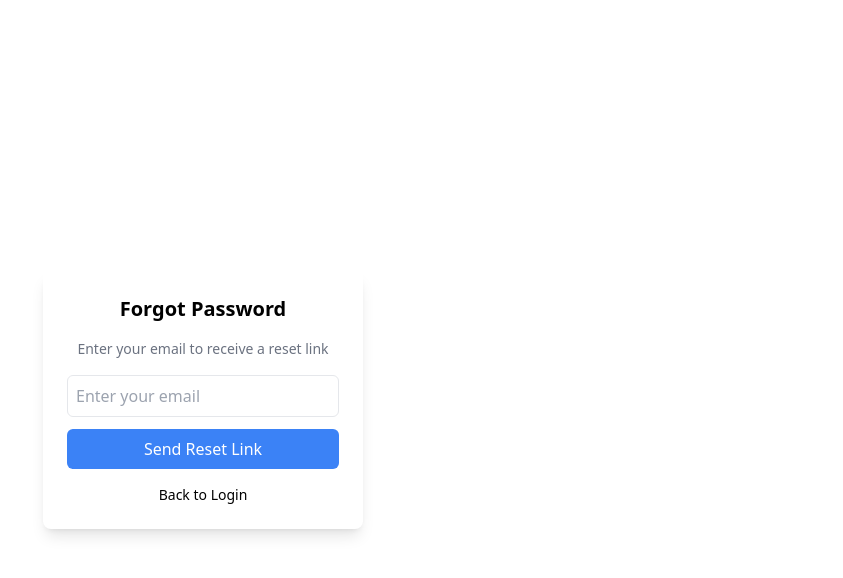
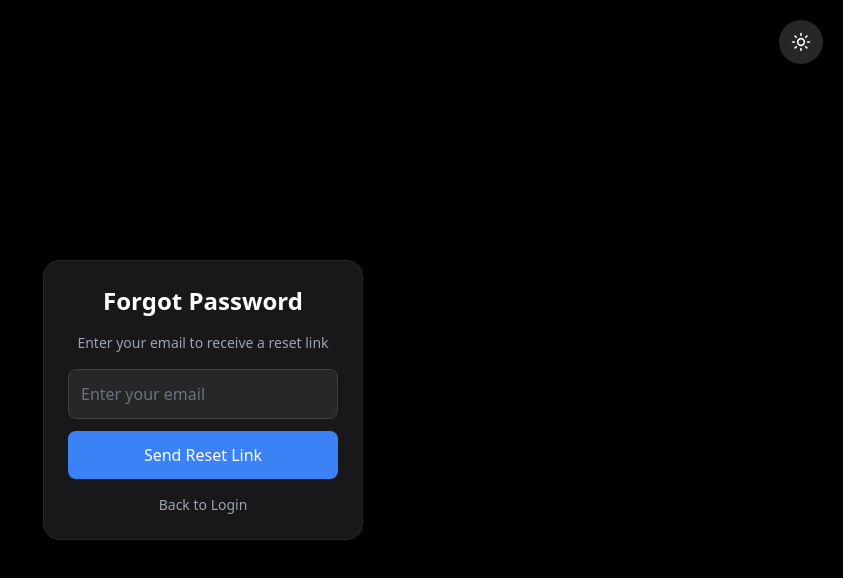
Before and after one commit to nitin01924/note-app, a React (Vite) app in the folder Frontend/: page /forgot-password in a window 1280 px wide. Shown: the top 578 px of the page, without its empty margins (437-1280 px from the left). Built offline with nearby package versions, Linux system fonts and the light colour scheme.

Commit message:
Add: dark mode toggle to forgot password page

```diff
--- a/Frontend/package.json
+++ b/Frontend/package.json
@@ -11,6 +11,7 @@
   },
   "dependencies": {
     "@vercel/analytics": "^2.0.1",
+    "lucide-react": "^1.16.0",
     "react": "^19.2.4",
     "react-dom": "^19.2.4",
     "react-router-dom": "^7.13.2",
--- a/Frontend/src/pages/ForgotPassword.jsx
+++ b/Frontend/src/pages/ForgotPassword.jsx
@@ -2,10 +2,12 @@ import { useState } from "react";
 import { toast } from "react-toastify";
 import { apiRequest } from "../utils/api";
 import { useNavigate } from "react-router-dom";
+import { Moon, Sun } from "lucide-react";
 
 function ForgotPassword() {
   const [email, setEmail] = useState("");
   const [loading, setLoading] = useState(false);
+  const [darkMode, setDarkMode] = useState(true);
 
   const navigate = useNavigate();
 
@@ -37,11 +39,36 @@ function ForgotPassword() {
   };
 
   return (
-    <div className="flex items-center justify-center h-screen">
-      <div className="w-80 p-6 shadow-lg rounded-lg flex flex-col gap-4">
-        <h2 className="text-xl font-bold text-center">Forgot Password</h2>
+    <div
+      className={`flex items-center justify-center h-screen transition-all duration-300 ${
+        darkMode ? "bg-black text-white" : "bg-white text-black"
+      }`}
+    >
+      {/* Floating Theme Toggle */}
+      <button
+        onClick={() => setDarkMode(!darkMode)}
+        className={`absolute top-5 right-5 p-3 rounded-full shadow-lg transition-all duration-300 ${
+          darkMode
+            ? "bg-zinc-800 hover:bg-zinc-700"
+            : "bg-gray-200 hover:bg-gray-300"
+        }`}
+      >
+        {darkMode ? <Sun size={20} /> : <Moon size={20} />}
+      </button>
 
-        <p className="text-sm text-gray-500 text-center">
+      {/* Card */}
+      <div
+        className={`w-80 p-6 rounded-2xl shadow-2xl flex flex-col gap-4 border transition-all duration-300 ${
+          darkMode ? "bg-zinc-900 border-zinc-800" : "bg-white border-gray-200"
+        }`}
+      >
+        <h2 className="text-2xl font-bold text-center">Forgot Password</h2>
+
+        <p
+          className={`text-sm text-center ${
+            darkMode ? "text-gray-400" : "text-gray-500"
+          }`}
+        >
           Enter your email to receive a reset link
         </p>
 
@@ -49,7 +76,11 @@ function ForgotPassword() {
           <input
             type="email"
             placeholder="Enter your email"
-            className="p-2 border rounded-md"
+            className={`p-3 rounded-lg outline-none border transition-all duration-300 ${
+              darkMode
+                ? "bg-zinc-800 border-zinc-700 text-white placeholder:text-gray-500"
+                : "bg-white border-gray-300 text-black"
+            }`}
             value={email}
             onChange={(e) => setEmail(e.target.value)}
           />
@@ -57,7 +88,7 @@ function ForgotPassword() {
           <button
             type="submit"
             disabled={loading}
-            className="bg-blue-500 text-white py-2 rounded-md"
+            className="bg-blue-500 hover:bg-blue-600 text-white py-3 rounded-lg transition-all duration-300 font-medium"
           >
             {loading ? "Sending..." : "Send Reset Link"}
           </button>
@@ -65,7 +96,11 @@ function ForgotPassword() {
 
         <p
           onClick={() => navigate("/")}
-          className="text-sm text-center cursor-pointer"
+          className={`text-sm text-center cursor-pointer transition-all duration-300 ${
+            darkMode
+              ? "text-gray-400 hover:text-white"
+              : "text-gray-600 hover:text-black"
+          }`}
         >
           Back to Login
         </p>
```
Also changed, not shown: 1 other file (tests, documents, lock files or other folders).
